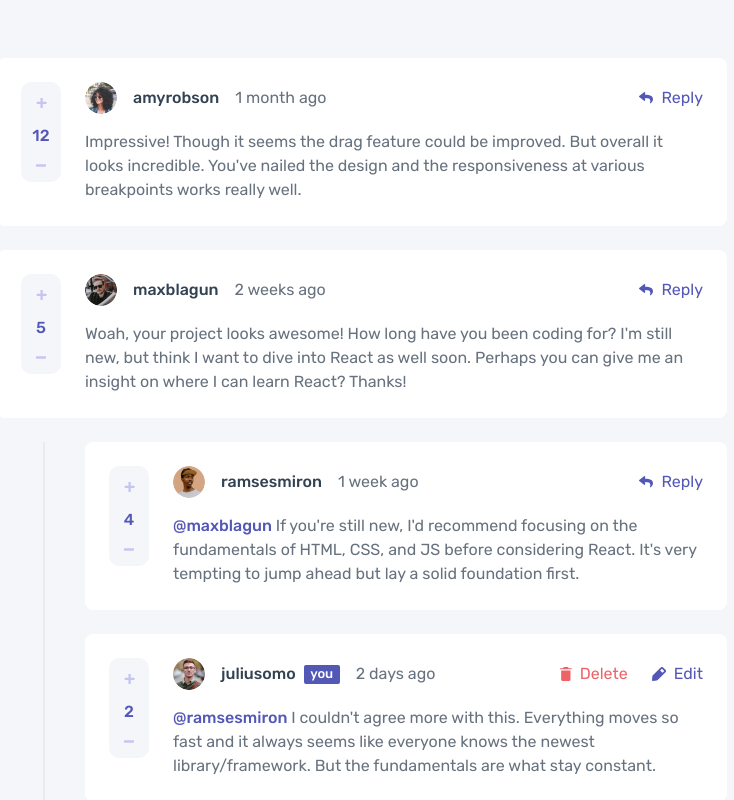
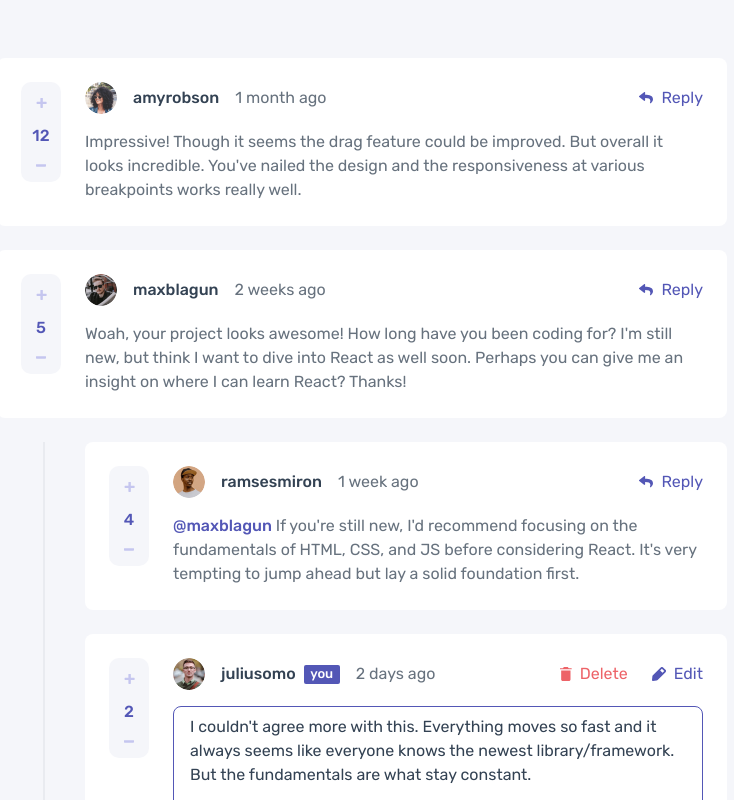
Before and after one commit to israel-monteiro/interactive-comments-section-main, a React (Vite) app: page / in a window 1280 px wide. Both pictures are taken after a click on the button "Edit". Shown: the top 800 px of the page, without its empty margins (278-1012 px from the left). Built offline with nearby package versions, Linux system fonts and the light colour scheme.

Commit message:
feat: add comment editing

```diff
--- a/src/components/AddComment/index.tsx
+++ b/src/components/AddComment/index.tsx
@@ -1,21 +1,41 @@
-import { useContext, useState, type FormEvent } from "react";
+import { useContext, useState, type SubmitEventHandler } from "react";
 import { CommentContext } from "../../contexts/CommentContext";
 
 export const AddComment = () => {
     const { currentUser, addComment } = useContext(CommentContext);
     const [content, setContent] = useState("");
 
-    const handleSubmit = (event: FormEvent<HTMLFormElement>) => {
+    const handleSubmit: SubmitEventHandler<HTMLFormElement> = (event) => {
         event.preventDefault();
-        addComment(content);
+
+        if (!content.trim()) return;
+
+        addComment(content.trim());
         setContent("");
     };
 
     return (
-        <form onSubmit={handleSubmit} className="mt-6 flex w-full max-w-182.5 items-start gap-4 rounded-lg bg-white p-6">
-            <img src={currentUser.image.png} alt={currentUser.username} className="size-10 shrink-0 rounded-full object-cover" />
-            <textarea placeholder="Add a comment..." value={content} onChange={(e) => setContent(e.target.value)} className="h-24 min-w-0 flex-1 resize-none rounded-lg border border-grey-100 bg-white px-4 py-2 text-grey-800 caret-purple-600 placeholder:text-grey-500 focus:border-purple-600 focus:outline-none" />
-            <button type="submit" className="flex h-12 w-26 shrink-0 items-center justify-center rounded-lg bg-purple-600 py-3 font-medium text-white uppercase">Send</button>
+        <form
+            onSubmit={handleSubmit}
+            className="mt-6 flex w-full max-w-182.5 items-start gap-4 rounded-lg bg-white p-6"
+        >
+            <img
+                src={currentUser.image.png}
+                alt={currentUser.username}
+                className="size-10 shrink-0 rounded-full object-cover"
+            />
+            <textarea
+                placeholder="Add a comment..."
+                value={content}
+                onChange={(e) => setContent(e.target.value)}
+                className="h-24 min-w-0 flex-1 resize-none rounded-lg border border-grey-100 bg-white px-4 py-2 text-grey-800 caret-purple-600 placeholder:text-grey-500 focus:border-purple-600 focus:outline-none"
+            />
+            <button
+                type="submit"
+                className="flex h-12 w-26 shrink-0 items-center justify-center rounded-lg bg-purple-600 py-3 font-medium text-white uppercase"
+            >
+                Send
+            </button>
         </form>
     );
 };
--- a/src/components/CommentActions/index.tsx
+++ b/src/components/CommentActions/index.tsx
@@ -4,9 +4,10 @@ import IconEdit from "/images/icon-edit.svg";
 
 interface CommentActionsProps {
     isCurrentUser: boolean;
+    isEditing: () => void;
 }
 
-export const CommentActions = ({ isCurrentUser }: CommentActionsProps) => {
+export const CommentActions = ({ isCurrentUser, isEditing }: CommentActionsProps) => {
     return (
         <>
             {isCurrentUser ? (
@@ -15,7 +16,7 @@ export const CommentActions = ({ isCurrentUser }: CommentActionsProps) => {
                         <img className="h-3.5 w-3 shrink-0" src={IconDelete} alt="" />
                         Delete
                     </button>
-                    <button className="flex items-center gap-2 font-medium text-purple-600">
+                    <button className="flex items-center gap-2 font-medium text-purple-600" onClick={isEditing}>
                         <img className="size-3.5 shrink-0" src={IconEdit} alt="" />
                         Edit
                     </button>
--- a/src/components/CommentCard/index.tsx
+++ b/src/components/CommentCard/index.tsx
@@ -1,9 +1,10 @@
-import { useContext } from "react";
+import { useContext, useState } from "react";
 import { CommentContext } from "../../contexts/CommentContext";
 import type { Comment } from "../../interfaces/comment";
 import { CommentReply } from "../CommentReply";
 import { VoteComment } from "../VoteComment";
 import { CommentActions } from "../CommentActions";
+import { CommentContent } from "../CommentContent";
 
 interface CommentCardProps {
     comment: Comment;
@@ -11,6 +12,7 @@ interface CommentCardProps {
 
 export const CommentCard = ({ comment }: CommentCardProps) => {
     const { currentUser } = useContext(CommentContext);
+    const [isEditing, setIsEditing] = useState(false);
 
     const isCurrentUser = comment.user.username === currentUser.username;
     return (
@@ -27,14 +29,21 @@ export const CommentCard = ({ comment }: CommentCardProps) => {
                             />
 
                             <strong className="font-medium text-grey-800">{comment.user.username}</strong>
-                            {isCurrentUser && <span className="-ml-2 shrink-0 rounded-xs bg-purple-600 px-[6.5px] py-[1.5px] text-[13px] leading-4 font-medium text-white">you</span>}
+                            {isCurrentUser && (
+                                <span className="-ml-2 shrink-0 rounded-xs bg-purple-600 px-[6.5px] py-[1.5px] text-[13px] leading-4 font-medium text-white">
+                                    you
+                                </span>
+                            )}
                             <span>{comment.createdAt}</span>
                         </div>
-                        <CommentActions
-                            isCurrentUser={isCurrentUser}
-                        />
+                        <CommentActions isCurrentUser={isCurrentUser} isEditing={() => setIsEditing(!isEditing)} />
                     </div>
-                    <p className="wrap-break-word">{comment.content}</p>
+                    <CommentContent
+                        content={comment.content}
+                        isEditing={isEditing}
+                        commentId={comment.id}
+                        setIsEditing={setIsEditing}
+                    />
                 </div>
             </article>
             <div className="mt-6 ml-11.5 flex min-w-0 flex-col gap-6 border-l-2 border-grey-100 pl-10 empty:hidden">
--- /dev/null
+++ b/src/components/CommentContent/index.tsx
@@ -0,0 +1,44 @@
+import { useContext, useState } from "react";
+import { CommentContext } from "../../contexts/CommentContext";
+
+interface CommentContentProps {
+    content: string;
+    replyingTo?: string;
+    isEditing: boolean;
+    commentId: number;
+    setIsEditing: React.Dispatch<React.SetStateAction<boolean>>;
+}
+
+export const CommentContent = ({ content, replyingTo, isEditing, commentId, setIsEditing }: CommentContentProps) => {
+    const [editedContent, setEditedContent] = useState(content);
+
+    const { updateComment } = useContext(CommentContext);
+    return (
+        <>
+            {isEditing ? (
+                <>
+                    <textarea
+                        value={editedContent}
+                        onChange={(e) => setEditedContent(e.target.value)}
+                        className="block h-31 w-full min-w-0 resize-none rounded-lg border border-purple-600 bg-white px-4 py-2 text-grey-800 caret-purple-600 focus:border-purple-600 focus:outline-none"
+                    ></textarea>
+                    <button
+                        type="button"
+                        className="mt-4 ml-auto flex h-12 w-26 items-center justify-center rounded-lg bg-purple-600 py-3 font-medium text-white"
+                        onClick={() => {
+                            updateComment(commentId, editedContent);
+                            setIsEditing(false);
+                        }}
+                    >
+                        UPDATE
+                    </button>
+                </>
+            ) : (
+                <p className="wrap-break-word">
+                    {replyingTo && <span className="font-medium text-purple-600">@{replyingTo} </span>}
+                    {content}
+                </p>
+            )}
+        </>
+    );
+};
--- a/src/components/CommentReply/index.tsx
+++ b/src/components/CommentReply/index.tsx
@@ -1,8 +1,9 @@
-import { useContext } from "react";
+import { useContext, useState } from "react";
 import { CommentContext } from "../../contexts/CommentContext";
 import type { Reply } from "../../interfaces/comment";
 import { VoteComment } from "../VoteComment";
 import { CommentActions } from "../CommentActions";
+import { CommentContent } from "../CommentContent";
 
 interface CommentReplyProps {
     reply: Reply;
@@ -10,6 +11,7 @@ interface CommentReplyProps {
 
 export const CommentReply = ({ reply }: CommentReplyProps) => {
     const { currentUser } = useContext(CommentContext);
+    const [isEditing, setIsEditing] = useState(false);
 
     const isCurrentUser = reply.user.username === currentUser.username;
 
@@ -25,16 +27,22 @@ export const CommentReply = ({ reply }: CommentReplyProps) => {
                             alt={reply.user.username}
                         />
                         <strong className="font-medium text-grey-800">{reply.user.username}</strong>
-                        {isCurrentUser && <span className="-ml-2 shrink-0 rounded-xs bg-purple-600 px-[6.5px] py-[1.5px] text-[13px] leading-4 font-medium text-white">you</span>}
+                        {isCurrentUser && (
+                            <span className="-ml-2 shrink-0 rounded-xs bg-purple-600 px-[6.5px] py-[1.5px] text-[13px] leading-4 font-medium text-white">
+                                you
+                            </span>
+                        )}
                         <span>{reply.createdAt}</span>
                     </div>
-                    <CommentActions
-                        isCurrentUser={isCurrentUser}
-                    />
+                    <CommentActions isCurrentUser={isCurrentUser} isEditing={() => setIsEditing(!isEditing)} />
                 </div>
-                <p className="wrap-break-word">
-                    <span className="font-medium text-purple-600">@{reply.replyingTo} </span> {reply.content}
-                </p>
+                <CommentContent
+                    replyingTo={reply.replyingTo}
+                    content={reply.content}
+                    isEditing={isEditing}
+                    commentId={reply.id}
+                    setIsEditing={setIsEditing}
+/>
             </div>
         </article>
     );
--- a/src/contexts/CommentProvider.tsx
+++ b/src/contexts/CommentProvider.tsx
@@ -12,6 +12,8 @@ export const CommentProvider = ({ children }: CommentProviderProps) => {
     const currentUser = data.currentUser;
 
     function addComment(content: string): void {
+        if (content.trim() === "") return;
+
         const newComment: Comment = {
             id: Date.now(),
             content: content,
```
